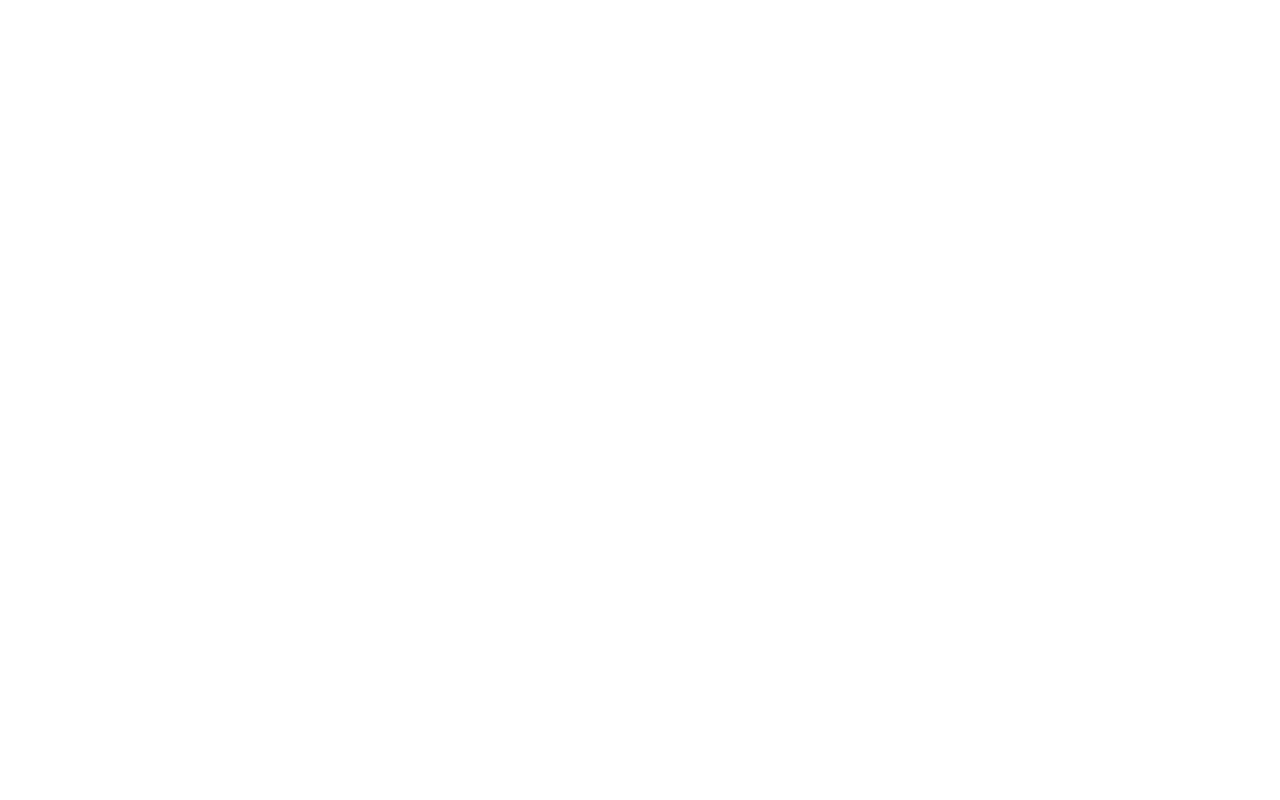
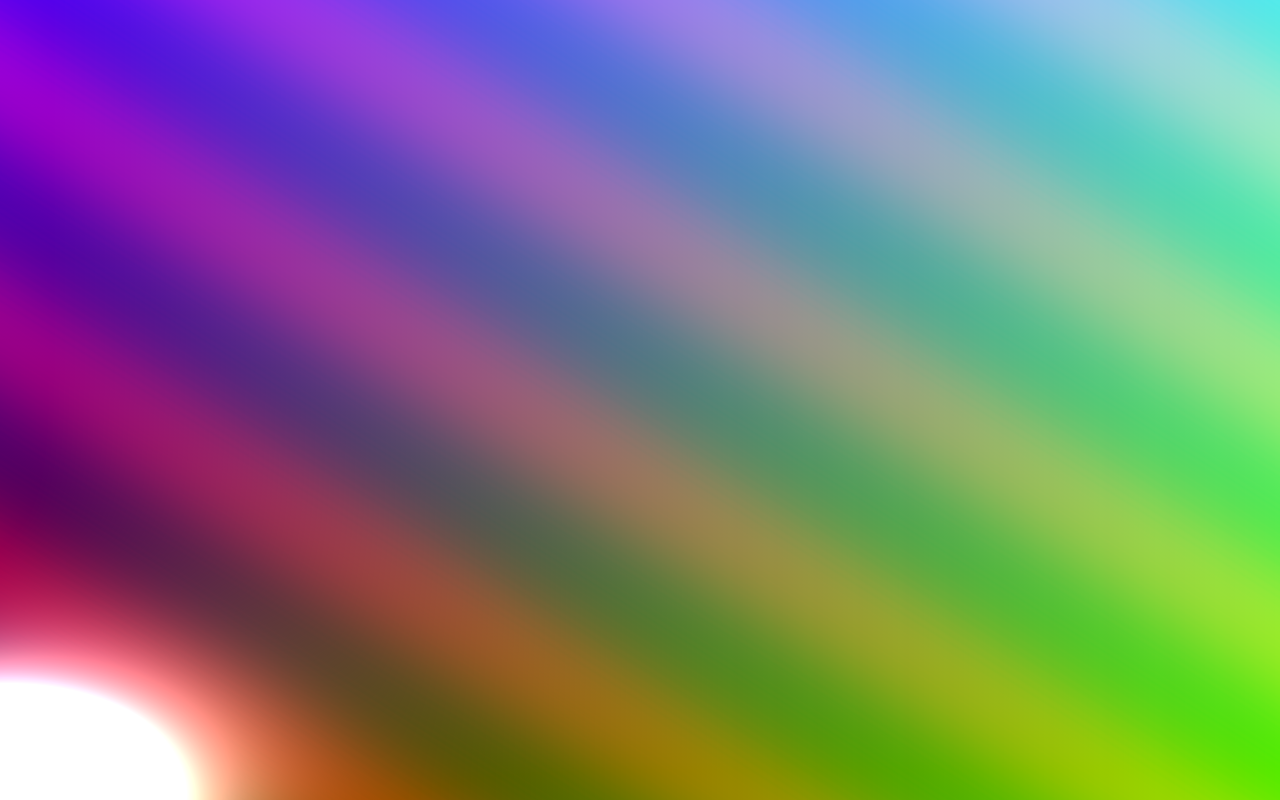
Before and after one commit to henr7u/seniorproject, a plain HTML site: page index.html in a window 1280 px wide. Drawn offline with Linux system fonts and the light colour scheme; animation ran at ten frames a second.

Commit message:
basic single shader with double buffering

```diff
--- /dev/null
+++ b/frag.glsl
@@ -0,0 +1,37 @@
+precision highp float;
+
+uniform vec2 u_resolution;
+uniform float u_time;
+uniform sampler2D u_previousFrame;
+uniform vec2 u_mouse;
+
+void main() {
+    vec2 uv = gl_FragCoord.xy / u_resolution;
+
+    vec3 previous = texture2D(u_previousFrame, uv).rgb;
+
+    float wave = sin(
+        uv.x * 20.0 +
+        uv.y * 20.0 +
+        u_time * 2.0
+    );
+
+    vec3 current = vec3(
+        wave * 0.5 + 0.5,
+        uv.x,
+        uv.y
+    );
+
+    vec2 mouse = u_mouse / u_resolution.xy;
+
+    float distanceToMouse = distance(uv, mouse);
+
+    float glow = exp(-distanceToMouse * 20.0);
+
+
+    // Blend current frame with previous frame
+    vec3 color = mix(current, previous, 0.95);
+    color += glow;
+
+    gl_FragColor = vec4(color, 1.0);
+}
--- a/index.html
+++ b/index.html
@@ -1,11 +1,15 @@
+
 <!DOCTYPE html>
 <html lang="en">
 <head>
-    <meta charset="UTF-8">
-    <meta name="viewport" content="width=device-width, initial-scale=1.0">
-    <title></title>
+  <meta charset="UTF-8">
+  <meta name="viewport" content="width=device-width, initial-scale=1">
+  <title>Fullscreen Shader</title>
+
+  <link rel="stylesheet" href="style.css">
 </head>
 <body>
-
+  <canvas id="canvas"></canvas>
+  <script src="shader.js"></script>
 </body>
 </html>
--- /dev/null
+++ b/shader.js
@@ -0,0 +1,410 @@
+
+"use strict";
+
+async function loadShader(path) {
+    const response = await fetch(path);
+
+    if (!response.ok) {
+        throw new Error(
+            `Failed to load ${path}: ${response.status}`
+        );
+    }
+
+    return response.text();
+}
+
+async function main() {
+    const canvas = document.getElementById("canvas");
+    if (!canvas) {
+        throw new Error("Canvas #canvas not found");
+    }
+
+    const gl = canvas.getContext("webgl", {
+        alpha: false,
+        antialias: false,
+        depth: false,
+        stencil: false
+    });
+
+    if (!gl) {
+        throw new Error("WebGL is not supported");
+    }
+
+    // Load GLSL files asynchronously
+    const [vertexSource, fragmentSource] = await Promise.all([
+        loadShader("./vert.glsl"),
+        loadShader("./frag.glsl")
+    ]);
+
+    // Simple shader for copying a texture to the screen
+    const displayFragmentSource = `
+        precision highp float;
+
+        uniform sampler2D u_texture;
+        uniform vec2 u_resolution;
+
+        void main() {
+            vec2 uv = gl_FragCoord.xy / u_resolution;
+            gl_FragColor = texture2D(u_texture, uv);
+        }
+    `;
+
+    function createShader(type, source) {
+        const shader = gl.createShader(type);
+
+        gl.shaderSource(shader, source);
+        gl.compileShader(shader);
+
+        if (!gl.getShaderParameter(shader, gl.COMPILE_STATUS)) {
+            const log = gl.getShaderInfoLog(shader);
+            gl.deleteShader(shader);
+            throw new Error(`Shader compilation failed:\n${log}`);
+        }
+
+        return shader;
+    }
+
+    function createProgram(vertex, fragment) {
+        const vs = createShader(gl.VERTEX_SHADER, vertex);
+        const fs = createShader(gl.FRAGMENT_SHADER, fragment);
+
+        const program = gl.createProgram();
+
+        gl.attachShader(program, vs);
+        gl.attachShader(program, fs);
+        gl.linkProgram(program);
+
+        gl.deleteShader(vs);
+        gl.deleteShader(fs);
+
+        if (!gl.getProgramParameter(program, gl.LINK_STATUS)) {
+            const log = gl.getProgramInfoLog(program);
+            gl.deleteProgram(program);
+            throw new Error(`Program linking failed:\n${log}`);
+        }
+
+        return program;
+    }
+
+    // Main feedback shader and display shader
+    const program = createProgram(
+        vertexSource,
+        fragmentSource
+    );
+
+    const displayProgram = createProgram(
+        vertexSource,
+        displayFragmentSource
+    );
+
+    // Fullscreen quad: two triangles
+    const vertices = new Float32Array([
+        -1, -1,
+         1, -1,
+        -1,  1,
+
+        -1,  1,
+         1, -1,
+         1,  1
+    ]);
+
+    const vertexBuffer = gl.createBuffer();
+
+    gl.bindBuffer(gl.ARRAY_BUFFER, vertexBuffer);
+    gl.bufferData(
+        gl.ARRAY_BUFFER,
+        vertices,
+        gl.STATIC_DRAW
+    );
+
+    const mouse = { x: 0, y: 0 };
+
+    window.addEventListener("pointermove", (event) => {
+        const rect = canvas.getBoundingClientRect();
+
+        mouse.x = (event.clientX - rect.left)
+            * canvas.width / rect.width;
+
+        mouse.y = (rect.bottom - event.clientY)
+            * canvas.height / rect.height;
+    });
+
+    // Uniform and attribute locations
+    const main = {
+        program,
+        position: gl.getAttribLocation(program, "a_position"),
+        resolution: gl.getUniformLocation(program, "u_resolution"),
+        time: gl.getUniformLocation(program, "u_time"),
+        previousFrame: gl.getUniformLocation(program, "u_previousFrame"),
+        mouse: gl.getUniformLocation(program, "u_mouse")
+    };
+
+    const display = {
+        program: displayProgram,
+        position: gl.getAttribLocation(
+            displayProgram,
+            "a_position"
+        ),
+        resolution: gl.getUniformLocation(
+            displayProgram,
+            "u_resolution"
+        ),
+        texture: gl.getUniformLocation(
+            displayProgram,
+            "u_texture"
+        )
+    };
+
+    function bindGeometry(position) {
+        gl.bindBuffer(gl.ARRAY_BUFFER, vertexBuffer);
+
+        gl.enableVertexAttribArray(position);
+
+        gl.vertexAttribPointer(
+            position,
+            2,
+            gl.FLOAT,
+            false,
+            0,
+            0
+        );
+    }
+
+    // Create a texture attached to an offscreen framebuffer
+    function createBuffer(width, height) {
+        const texture = gl.createTexture();
+
+        gl.bindTexture(gl.TEXTURE_2D, texture);
+
+        gl.texImage2D(
+            gl.TEXTURE_2D,
+            0,
+            gl.RGBA,
+            width,
+            height,
+            0,
+            gl.RGBA,
+            gl.UNSIGNED_BYTE,
+            null
+        );
+
+        gl.texParameteri(
+            gl.TEXTURE_2D,
+            gl.TEXTURE_MIN_FILTER,
+            gl.LINEAR
+        );
+
+        gl.texParameteri(
+            gl.TEXTURE_2D,
+            gl.TEXTURE_MAG_FILTER,
+            gl.LINEAR
+        );
+
+        gl.texParameteri(
+            gl.TEXTURE_2D,
+            gl.TEXTURE_WRAP_S,
+            gl.CLAMP_TO_EDGE
+        );
+
+        gl.texParameteri(
+            gl.TEXTURE_2D,
+            gl.TEXTURE_WRAP_T,
+            gl.CLAMP_TO_EDGE
+        );
+
+        const framebuffer = gl.createFramebuffer();
+
+        gl.bindFramebuffer(gl.FRAMEBUFFER, framebuffer);
+
+        gl.framebufferTexture2D(
+            gl.FRAMEBUFFER,
+            gl.COLOR_ATTACHMENT0,
+            gl.TEXTURE_2D,
+            texture,
+            0
+        );
+
+        if (
+            gl.checkFramebufferStatus(gl.FRAMEBUFFER) !==
+            gl.FRAMEBUFFER_COMPLETE
+        ) {
+            gl.deleteFramebuffer(framebuffer);
+            gl.deleteTexture(texture);
+            throw new Error("Framebuffer incomplete");
+        }
+
+        // Initialize texture to black
+        gl.viewport(0, 0, width, height);
+        gl.clearColor(0, 0, 0, 1);
+        gl.clear(gl.COLOR_BUFFER_BIT);
+
+        gl.bindFramebuffer(gl.FRAMEBUFFER, null);
+        gl.bindTexture(gl.TEXTURE_2D, null);
+
+        return { texture, framebuffer };
+    }
+
+    function destroyBuffer(buffer) {
+        gl.deleteFramebuffer(buffer.framebuffer);
+        gl.deleteTexture(buffer.texture);
+    }
+
+    // Ping-pong framebuffers
+    let buffers = [];
+    let readIndex = 0;
+    let writeIndex = 1;
+
+    function resize() {
+        const dpr = Math.min(
+            window.devicePixelRatio || 1,
+            2
+        );
+
+        const maxSize = gl.getParameter(
+            gl.MAX_TEXTURE_SIZE
+        );
+
+        const width = Math.max(
+            1,
+            Math.min(
+                Math.round(canvas.clientWidth * dpr),
+                maxSize
+            )
+        );
+
+        const height = Math.max(
+            1,
+            Math.min(
+                Math.round(canvas.clientHeight * dpr),
+                maxSize
+            )
+        );
+
+        if (
+            canvas.width === width &&
+            canvas.height === height &&
+            buffers.length === 2
+        ) {
+            return;
+        }
+
+        canvas.width = width;
+        canvas.height = height;
+
+        // Delete old buffers
+        for (const buffer of buffers) {
+            destroyBuffer(buffer);
+        }
+
+        // Recreate buffers at new resolution
+        buffers = [
+            createBuffer(width, height),
+            createBuffer(width, height)
+        ];
+
+        readIndex = 0;
+        writeIndex = 1;
+
+        gl.viewport(0, 0, width, height);
+    }
+
+    window.addEventListener("resize", resize);
+    resize();
+
+    // Render feedback into the next framebuffer
+    function renderFeedback(time) {
+        gl.bindFramebuffer(
+            gl.FRAMEBUFFER,
+            buffers[writeIndex].framebuffer
+        );
+
+        gl.viewport(
+            0,
+            0,
+            canvas.width,
+            canvas.height
+        );
+
+        gl.useProgram(main.program);
+        bindGeometry(main.position);
+
+        gl.uniform2f(
+            main.resolution,
+            canvas.width,
+            canvas.height
+        );
+
+        gl.uniform1f(main.time, time);
+
+        gl.uniform2f(main.mouse, mouse.x, mouse.y);
+
+        // Previous frame is texture unit 0
+        gl.activeTexture(gl.TEXTURE0);
+
+        gl.bindTexture(
+            gl.TEXTURE_2D,
+            buffers[readIndex].texture
+        );
+
+        gl.uniform1i(main.previousFrame, 0);
+
+        gl.drawArrays(gl.TRIANGLES, 0, 6);
+    }
+
+    // Copy the completed frame to the visible canvas
+    function drawTextureToScreen(texture) {
+        gl.bindFramebuffer(gl.FRAMEBUFFER, null);
+
+        gl.viewport(
+            0,
+            0,
+            canvas.width,
+            canvas.height
+        );
+
+        gl.useProgram(display.program);
+        bindGeometry(display.position);
+
+        gl.activeTexture(gl.TEXTURE0);
+        gl.bindTexture(gl.TEXTURE_2D, texture);
+
+        gl.uniform1i(display.texture, 0);
+
+        gl.uniform2f(
+            display.resolution,
+            canvas.width,
+            canvas.height
+        );
+
+        gl.drawArrays(gl.TRIANGLES, 0, 6);
+    }
+
+    // Animation
+    const startTime = performance.now();
+
+    function render(timestamp) {
+        resize();
+
+        const time = (timestamp - startTime) * 0.001;
+
+        // Pass 1: previous frame -> next frame
+        renderFeedback(time);
+
+        // Pass 2: next frame -> screen
+        drawTextureToScreen(
+            buffers[writeIndex].texture
+        );
+
+        // Swap read/write buffers
+        [readIndex, writeIndex] = [
+            writeIndex,
+            readIndex
+        ];
+
+        requestAnimationFrame(render);
+    }
+
+    requestAnimationFrame(render);
+}
+
+main().catch(console.error);
--- a/style.css
+++ b/style.css
@@ -0,0 +1,18 @@
+
+    * {
+      margin: 0;
+      padding: 0;
+      box-sizing: border-box;
+    }
+
+    html, body {
+      width: 100%;
+      height: 100%;
+      overflow: hidden;
+    }
+
+    canvas {
+      display: block;
+      width: 100vw;
+      height: 100vh;
+    }
--- /dev/null
+++ b/vert.glsl
@@ -0,0 +1,5 @@
+attribute vec2 a_position;
+
+void main() {
+    gl_Position = vec4(a_position, 0.0, 1.0);
+}
```
